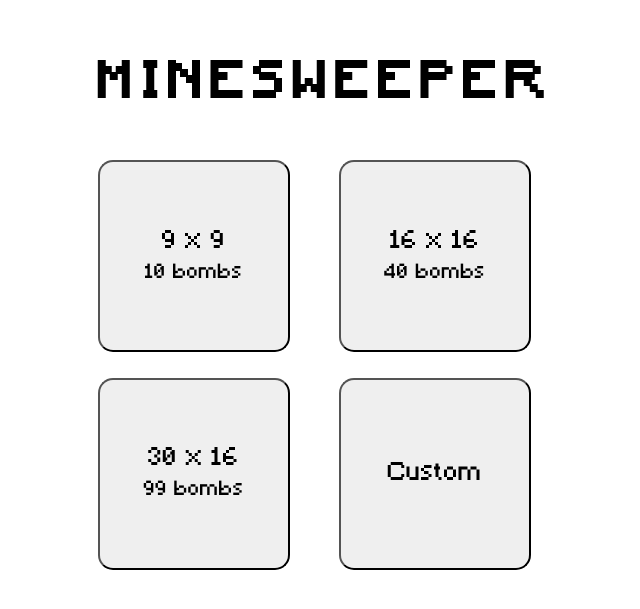
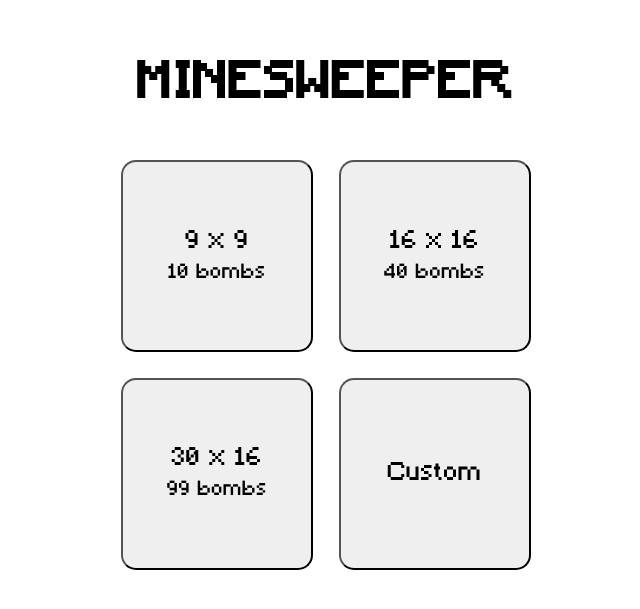
Before and after one commit to UnelDev/minesweeper, a React (Create React App) app: page / in a window 1280 px wide. Shown: the part 105-714 px from the top of the page, without its empty margins (314-954 px from the left). Built offline with nearby package versions, Linux system fonts and the light colour scheme.

Commit message:
Fixed letter spacing

```diff
--- a/src/index.scss
+++ b/src/index.scss
@@ -44,7 +44,7 @@
 	color: var(--color-main-text);
 
 	& > h2 {
-		letter-spacing: 0.2em;
+		letter-spacing: 0.05em;
 		font-size: 3em;
 	}
 
@@ -53,11 +53,10 @@
 		gap: 2vw;
 		grid-template-columns: 1fr 1fr;
 		grid-template-rows: 1fr 1fr;
-		font-size: 1.5em;
 
 		& > button {
 			letter-spacing: 0.04em;
-			font-size: 1em;
+			font-size: 1.5em;
 			cursor: pointer;
 
 			& > span {
@@ -91,7 +90,7 @@
 	color: var(--color-main-text);
 
 	& > h2 {
-		letter-spacing: 0.1em;
+		letter-spacing: 0.05em;
 		font-size: 2em;
 	}
 
```
